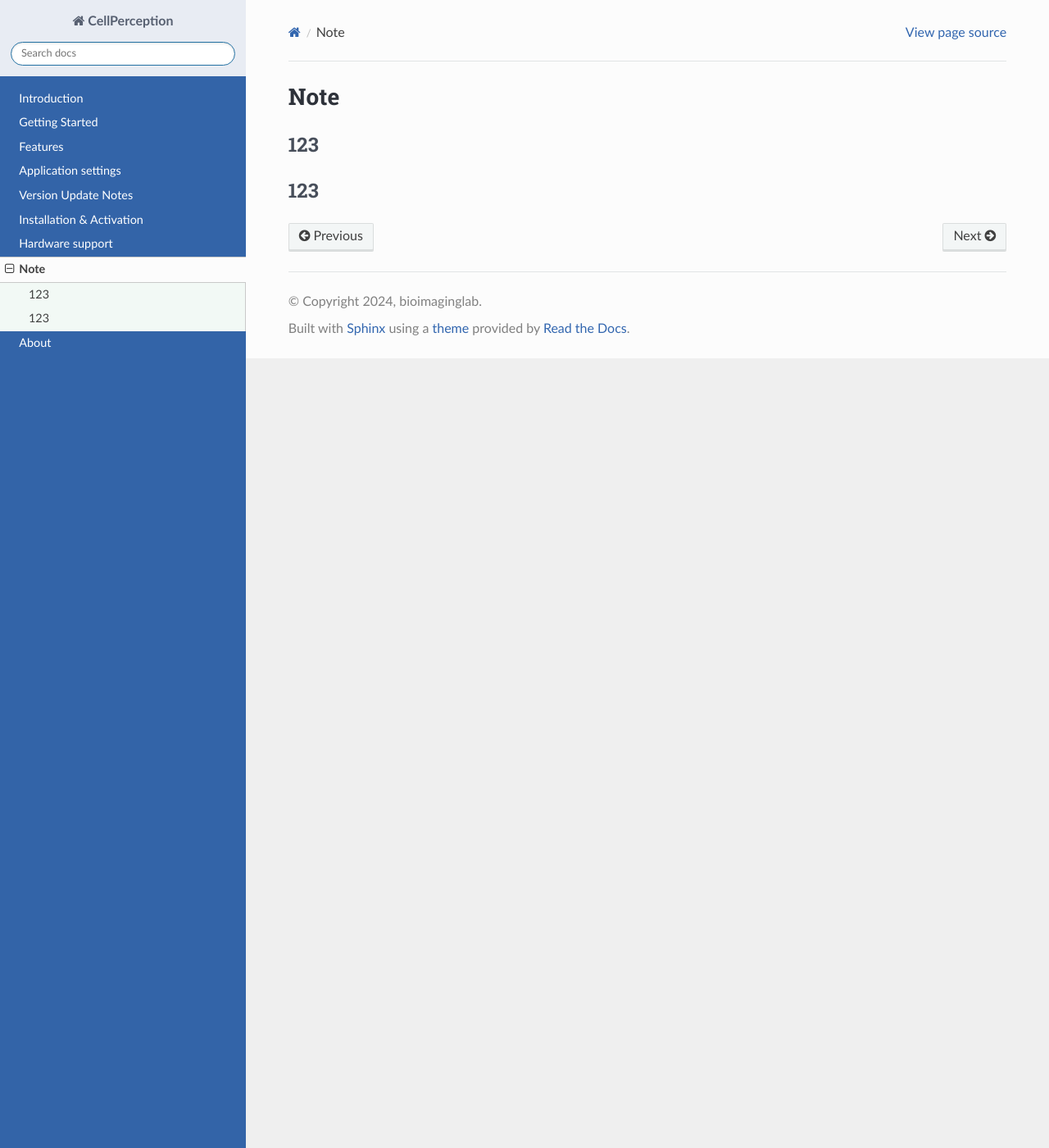
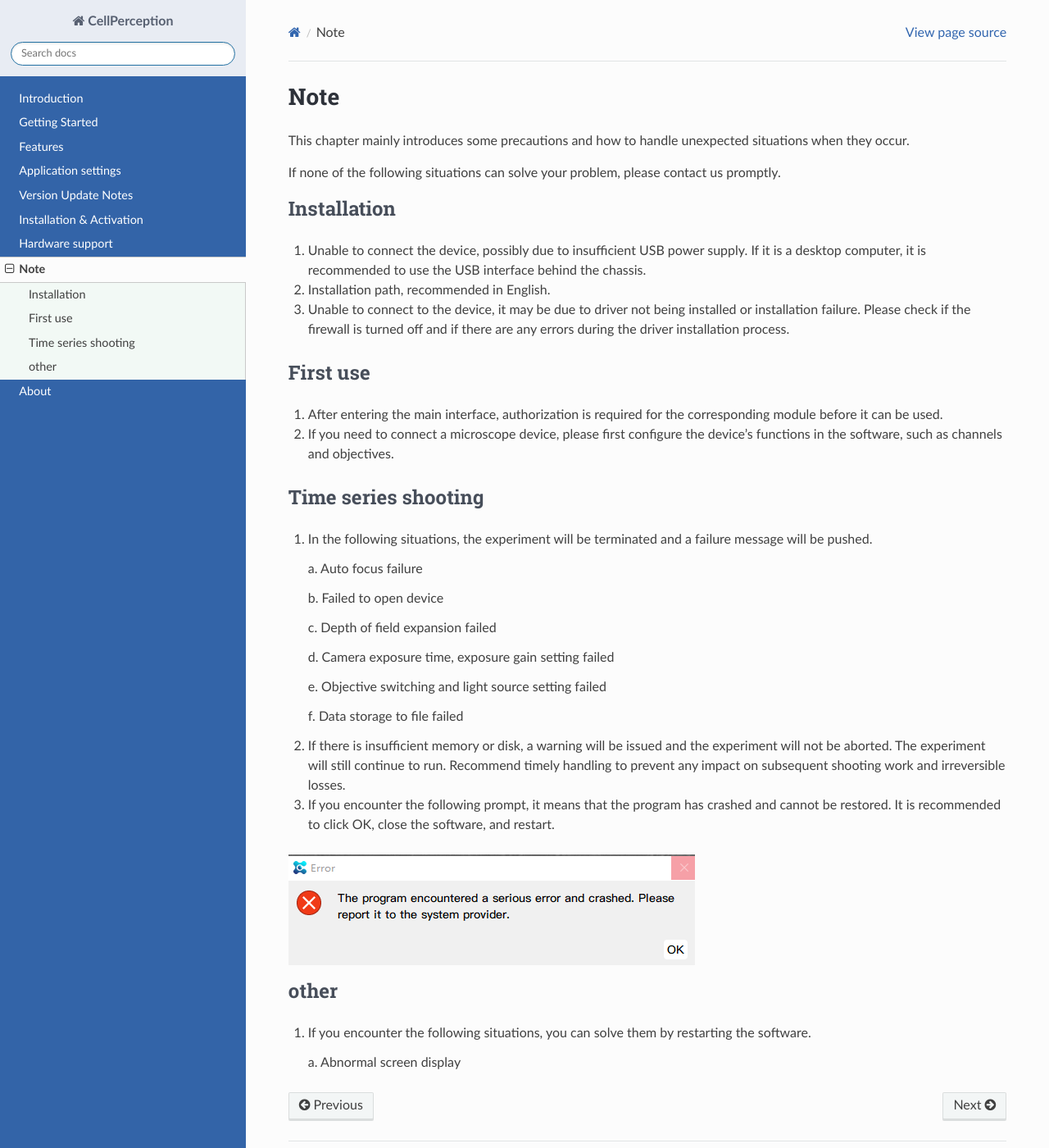
Before and after one commit to yangtong93/living-cell-docs, a Sphinx documentation site: the page built from source/user_guide/note.md, in a window 1280 px wide and 1400 px high. Shown: the whole window at 82% size. Built offline with Sphinx 7.4.7 and the Read the Docs theme 3.1.0, drawn with Linux system fonts in a browser that asks for light colours; pages that are not in the unit, such as notebooks, are missing from menus.

Commit message:
feature: add content for note

```diff
--- a/source/user_guide/note.md
+++ b/source/user_guide/note.md
@@ -1,5 +1,41 @@
 # Note
 
-## 123
+This chapter mainly introduces some precautions and how to handle unexpected situations when they occur.
 
-## 123
+If none of the following situations can solve your problem, please contact us promptly.
+
+## Installation
+1. Unable to connect the device, possibly due to insufficient USB power supply. If it is a desktop computer, it is recommended to use the USB interface behind the chassis.
+2. Installation path, recommended in English.
+3. Unable to connect to the device, it may be due to driver not being installed or installation failure. Please check if the firewall is turned off and if there are any errors during the driver installation process.
+
+## First use
+1. After entering the main interface, authorization is required for the corresponding module before it can be used.
+2. If you need to connect a microscope device, please first configure the device's functions in the software, such as channels and objectives.
+
+## Time series shooting
+
+1. In the following situations, the experiment will be terminated and a failure message will be pushed.
+
+    a. Auto focus failure
+
+    b. Failed to open device
+
+    c. Depth of field expansion failed
+
+    d. Camera exposure time, exposure gain setting failed
+
+    e. Objective switching and light source setting failed
+
+    f. Data storage to file failed
+
+2. If there is insufficient memory or disk, a warning will be issued and the experiment will not be aborted. The experiment will still continue to run. Recommend timely handling to prevent any impact on subsequent shooting work and irreversible losses.
+3. If you encounter the following prompt, it means that the program has crashed and cannot be restored. It is recommended to click OK, close the software, and restart.
+
+![](../_static/images/crash.png)
+
+## other
+
+1. If you encounter the following situations, you can solve them by restarting the software.
+
+    a. Abnormal screen display
```
Also changed, not shown: source/user_guide/about.md (+3 -3 lines), source/_static/images/crash.png (added), 2 other files.
